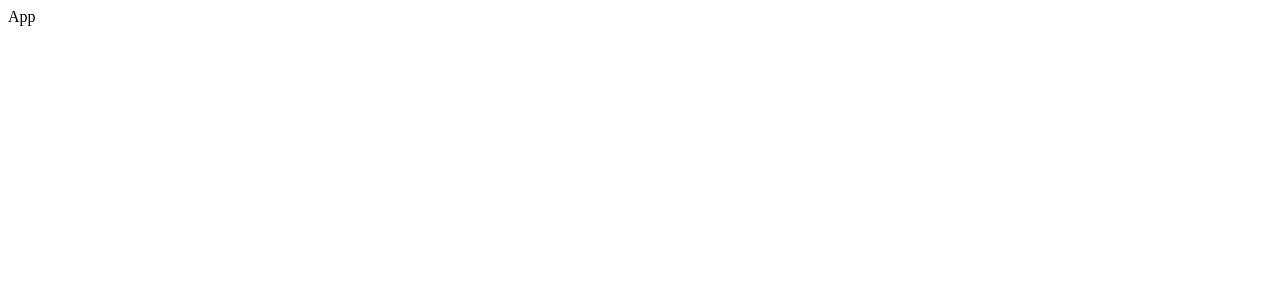
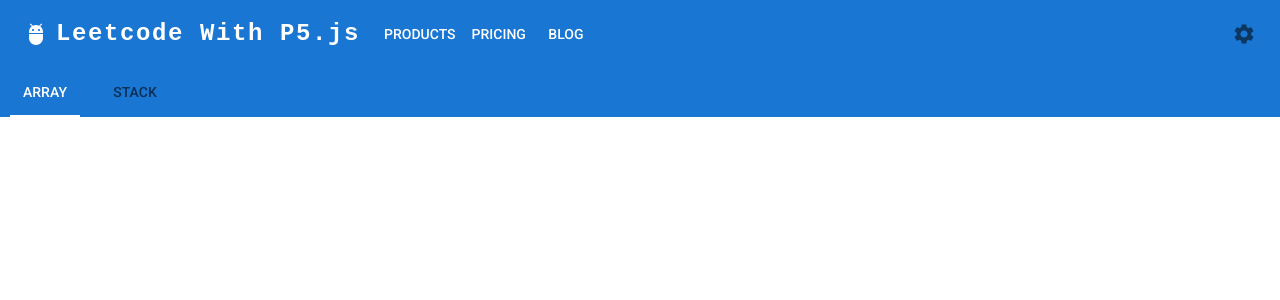
Before and after one commit to ajaynair1998/leetcode-with-p5js, a React (Create React App) app: page / in a window 1280 px wide. Shown: the top 300 px of the page. Built offline with nearby package versions, Linux system fonts and the light colour scheme.

Commit message:
add : mui

```diff
--- a/src/App.tsx
+++ b/src/App.tsx
@@ -1,10 +1,28 @@
+import Home from './pages/Home'
 import React, { ReactElement } from 'react'
+import { createBrowserRouter, RouterProvider } from 'react-router-dom'
+import ErrorPage from './pages/Error'
+import Root from './pages/Root'
+
+const router = createBrowserRouter([
+  {
+    path: '/',
+    element: <Root />,
+    errorElement: <ErrorPage />,
+    children: [
+      {
+        path: 'home/',
+        element: <Home />,
+      },
+    ],
+  },
+])
 
 function App(): ReactElement {
   return (
-    <div className='App'>
-      <div>App</div>
-    </div>
+    <React.Fragment>
+      <RouterProvider router={router} />
+    </React.Fragment>
   )
 }
 
--- /dev/null
+++ b/src/components/Navbar/index.tsx
@@ -0,0 +1,164 @@
+import * as React from 'react'
+import AppBar from '@mui/material/AppBar'
+import Box from '@mui/material/Box'
+import Toolbar from '@mui/material/Toolbar'
+import IconButton from '@mui/material/IconButton'
+import Typography from '@mui/material/Typography'
+import Menu from '@mui/material/Menu'
+import MenuIcon from '@mui/icons-material/Menu'
+import Container from '@mui/material/Container'
+import Button from '@mui/material/Button'
+import Tooltip from '@mui/material/Tooltip'
+import MenuItem from '@mui/material/MenuItem'
+import AdbIcon from '@mui/icons-material/Adb'
+import SettingsIcon from '@mui/icons-material/Settings'
+
+const pages = ['Products', 'Pricing', 'Blog']
+const settings = ['Profile', 'Account', 'Dashboard', 'Logout']
+
+function ResponsiveAppBar() {
+  const [anchorElNav, setAnchorElNav] = React.useState<null | HTMLElement>(null)
+  const [anchorElUser, setAnchorElUser] = React.useState<null | HTMLElement>(null)
+
+  const handleOpenNavMenu = (event: React.MouseEvent<HTMLElement>) => {
+    setAnchorElNav(event.currentTarget)
+  }
+  const handleOpenUserMenu = (event: React.MouseEvent<HTMLElement>) => {
+    setAnchorElUser(event.currentTarget)
+  }
+
+  const handleCloseNavMenu = () => {
+    setAnchorElNav(null)
+  }
+
+  const handleCloseUserMenu = () => {
+    setAnchorElUser(null)
+  }
+
+  return (
+    <AppBar position='static' component={'nav'} sx={{ boxShadow: 0 }}>
+      <Container maxWidth='xl'>
+        <Toolbar disableGutters>
+          <AdbIcon sx={{ display: { xs: 'none', md: 'flex' }, mr: 1 }} />
+          <Typography
+            variant='h6'
+            noWrap
+            component='a'
+            href='/'
+            sx={{
+              mr: 2,
+              display: { xs: 'none', md: 'flex' },
+              fontFamily: 'monospace',
+              fontWeight: 700,
+              fontSize: '1.5rem',
+              letterSpacing: '.1rem',
+              color: 'inherit',
+              textDecoration: 'none',
+            }}
+          >
+            Leetcode With P5.js
+          </Typography>
+
+          <Box sx={{ flexGrow: 1, display: { xs: 'flex', md: 'none' } }}>
+            <IconButton
+              size='large'
+              aria-label='account of current user'
+              aria-controls='menu-appbar'
+              aria-haspopup='true'
+              onClick={handleOpenNavMenu}
+              color='inherit'
+            >
+              <MenuIcon />
+            </IconButton>
+            <Menu
+              id='menu-appbar'
+              anchorEl={anchorElNav}
+              anchorOrigin={{
+                vertical: 'bottom',
+                horizontal: 'left',
+              }}
+              keepMounted
+              transformOrigin={{
+                vertical: 'top',
+                horizontal: 'left',
+              }}
+              open={Boolean(anchorElNav)}
+              onClose={handleCloseNavMenu}
+              sx={{
+                display: { xs: 'block', md: 'none' },
+              }}
+            >
+              {pages.map((page) => (
+                <MenuItem key={page} onClick={handleCloseNavMenu}>
+                  <Typography textAlign='center'>{page}</Typography>
+                </MenuItem>
+              ))}
+            </Menu>
+          </Box>
+          <AdbIcon sx={{ display: { xs: 'flex', md: 'none' }, mr: 1 }} />
+          <Typography
+            variant='h5'
+            noWrap
+            component='a'
+            href=''
+            sx={{
+              mr: 2,
+              display: { xs: 'flex', md: 'none' },
+              flexGrow: 1,
+              fontFamily: 'monospace',
+              fontWeight: 500,
+              fontSize: '1rem',
+              letterSpacing: '0',
+              color: 'inherit',
+              textDecoration: 'none',
+            }}
+          >
+            Leetcode With P5.js
+          </Typography>
+          <Box sx={{ flexGrow: 1, display: { xs: 'none', md: 'flex' } }}>
+            {pages.map((page) => (
+              <Button
+                key={page}
+                onClick={handleCloseNavMenu}
+                sx={{ my: 2, color: 'white', display: 'block' }}
+              >
+                {page}
+              </Button>
+            ))}
+          </Box>
+
+          <Box sx={{ flexGrow: 0 }}>
+            <Tooltip title='Open settings'>
+              <IconButton onClick={handleOpenUserMenu} sx={{ p: 0 }}>
+                <SettingsIcon />
+              </IconButton>
+            </Tooltip>
+            <Menu
+              sx={{ mt: '45px' }}
+              id='menu-appbar'
+              anchorEl={anchorElUser}
+              anchorOrigin={{
+                vertical: 'top',
+                horizontal: 'right',
+              }}
+              keepMounted
+              transformOrigin={{
+                vertical: 'top',
+                horizontal: 'right',
+              }}
+              open={Boolean(anchorElUser)}
+              onClose={handleCloseUserMenu}
+            >
+              {settings.map((setting) => (
+                <MenuItem key={setting} onClick={handleCloseUserMenu}>
+                  <Typography textAlign='center'>{setting}</Typography>
+                </MenuItem>
+              ))}
+            </Menu>
+          </Box>
+        </Toolbar>
+      </Container>
+    </AppBar>
+  )
+}
+export default ResponsiveAppBar
--- /dev/null
+++ b/src/components/Tabs/index.tsx
@@ -0,0 +1,66 @@
+import * as React from 'react'
+import Tabs from '@mui/material/Tabs'
+import Tab from '@mui/material/Tab'
+import { AppBar, styled } from '@mui/material'
+
+interface IProps {
+  items: item[]
+}
+interface item {
+  value: string
+  label: string
+  action: () => void
+}
+interface StyledTabsProps {
+  children?: React.ReactNode
+  value: string
+  onChange: (event: React.SyntheticEvent, newValue: string) => void
+}
+
+const StyledTabs = styled((props: StyledTabsProps) => (
+  <Tabs {...props} TabIndicatorProps={{ children: <span className='MuiTabs-indicatorSpan' /> }} />
+))({
+  '& .MuiTabs-indicator': {
+    display: 'flex',
+    justifyContent: 'center',
+    backgroundColor: 'transparent',
+  },
+  '& .MuiTabs-indicatorSpan': {
+    maxWidth: 70,
+    width: '100%',
+    backgroundColor: '#ffffff',
+  },
+  '&.Mui-focusVisible': {
+    backgroundColor: 'rgba(255, 255, 255, 0.32)',
+  },
+  '& .Mui-selected': {
+    color: '#fff!important',
+  },
+})
+
+export default function ColorTabs(props: IProps) {
+  const [value, setValue] = React.useState(props.items[0].value)
+
+  const handleChange = (event: React.SyntheticEvent, newValue: string) => {
+    setValue(newValue)
+  }
+
+  return (
+    <AppBar
+      sx={{
+        width: '100%',
+        position: 'static',
+        boxShadow: 0,
+        '&.Mui-selected': {
+          color: '#fff',
+        },
+      }}
+    >
+      <StyledTabs value={value} onChange={handleChange} aria-label='secondary tabs example'>
+        {props.items?.map((item) => {
+          return <Tab value={item.value} label={item.label} key={item.value} />
+        })}
+      </StyledTabs>
+    </AppBar>
+  )
+}
--- /dev/null
+++ b/src/configs/Theme/index.tsx
@@ -0,0 +1,13 @@
+import { createTheme } from '@mui/material/styles'
+import { ThemeOptions } from '@mui/material'
+
+const theme: ThemeOptions = createTheme({
+  palette: {
+    mode: 'light',
+  },
+  typography: {
+    fontFamily: 'roboto',
+  },
+})
+
+export default theme
--- /dev/null
+++ b/src/index.css
@@ -0,0 +1,4 @@
+body {
+  display: block;
+  margin: 0;
+}
--- a/src/index.tsx
+++ b/src/index.tsx
@@ -1,10 +1,19 @@
 import React from 'react'
 import ReactDOM from 'react-dom/client'
 import App from './App'
+import './index.css'
+import { ThemeProvider } from '@mui/material/styles'
+import '@fontsource/roboto/300.css'
+import '@fontsource/roboto/400.css'
+import '@fontsource/roboto/500.css'
+import '@fontsource/roboto/700.css'
+import theme from './configs/Theme'
 
 const root = ReactDOM.createRoot(document.getElementById('root') as HTMLElement)
 root.render(
   <React.StrictMode>
-    <App />
+    <ThemeProvider theme={theme}>
+      <App />
+    </ThemeProvider>
   </React.StrictMode>,
 )
--- /dev/null
+++ b/src/pages/Error/index.tsx
@@ -0,0 +1,37 @@
+import { Typography } from '@mui/material'
+import { useRouteError } from 'react-router-dom'
+import { styled } from '@mui/material/styles'
+
+const Child = styled('div')({
+  width: '350px',
+})
+const Parent = styled('div')({
+  display: 'flex',
+  flexDirection: 'column',
+  justifyContent: 'center',
+  height: '90vh',
+  alignItems: 'center',
+})
+
+export interface IError {
+  statusText: string
+  message: string
+  status: number
+}
+
+export default function ErrorPage() {
+  const error: IError = useRouteError() as IError
+  console.error(error)
+
+  return (
+    <Parent id='error-page'>
+      <Child>
+        <h1>Oops!</h1>
+        <h3>Sorry, an unexpected error has occurred.</h3>
+        <Typography>
+          <i>{error.statusText || error.message}</i>
+        </Typography>
+      </Child>
+    </Parent>
+  )
+}
--- /dev/null
+++ b/src/pages/Home/index.tsx
@@ -0,0 +1,8 @@
+import React from 'react'
+import { Container } from '@mui/material'
+
+const Home = () => {
+  return <Container maxWidth={'xl'}></Container>
+}
+
+export default Home
--- /dev/null
+++ b/src/pages/Root/index.tsx
@@ -0,0 +1,27 @@
+import React from 'react'
+import { Outlet } from 'react-router-dom'
+import Navbar from '../../components/Navbar'
+import ColorTabs from '../../components/Tabs'
+
+export default function Root() {
+  return (
+    <React.Fragment>
+      <Navbar />
+      <ColorTabs items={TABITEMS} />
+      <Outlet />
+    </React.Fragment>
+  )
+}
+
+const TABITEMS = [
+  {
+    value: 'array',
+    label: 'Array',
+    action: () => console.log('pressed array'),
+  },
+  {
+    value: 'stack',
+    label: 'Stack',
+    action: () => console.log('pressed stack'),
+  },
+]
```
Also changed, not shown: package.json (+9 -1 lines), tsconfig.json (+2 -8 lines), 1 other file (tests, documents, lock files or other folders).
